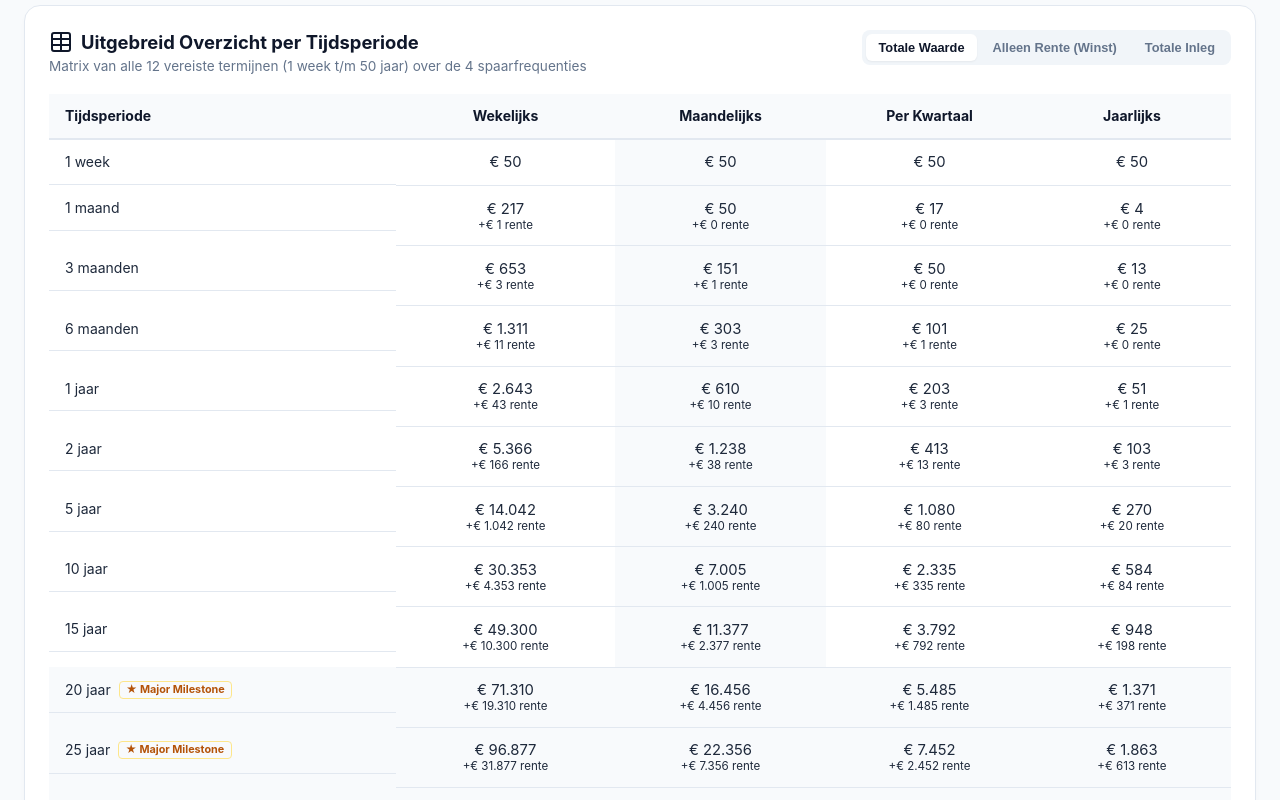
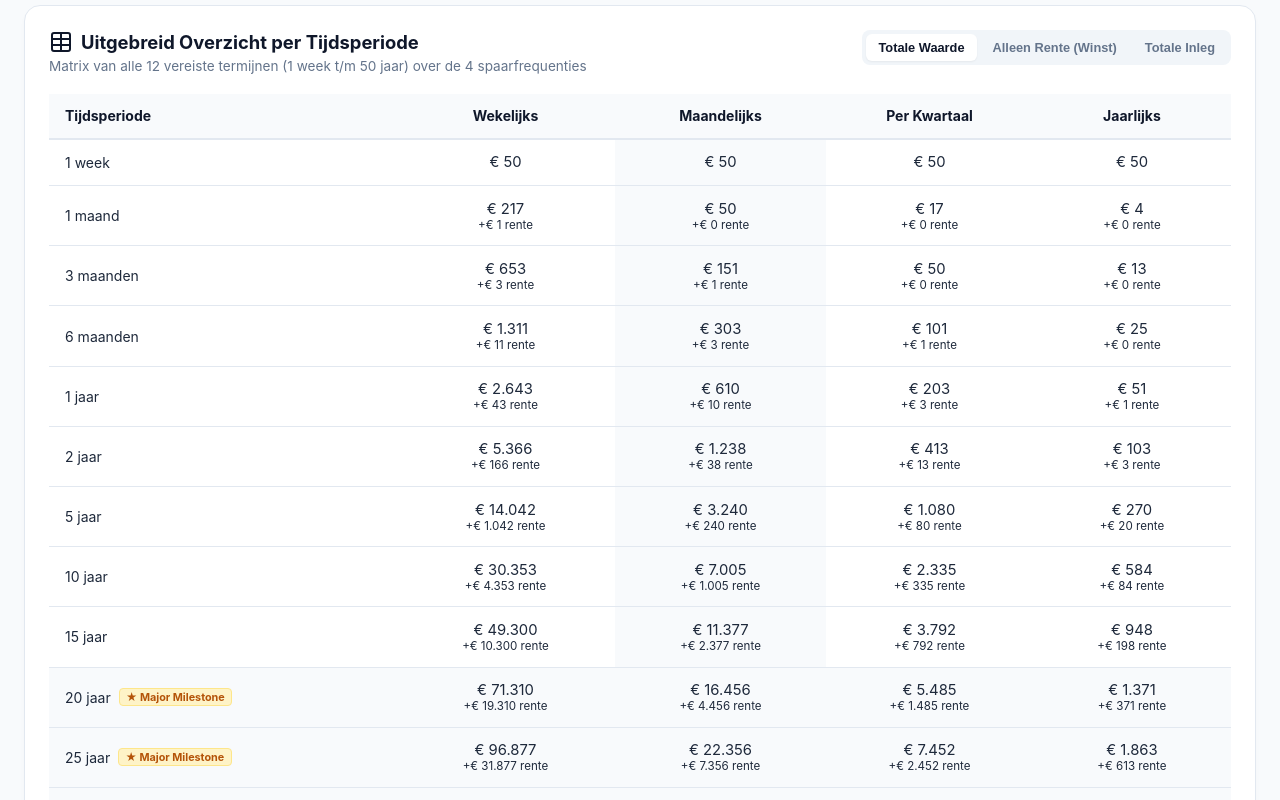
Before and after one commit to parvenuprompting/spaarprojecties, a React (Vite) app: page / in a window 1280 px wide. Shown: the part 1860-2660 px from the top of the page. Built offline with nearby package versions, Linux system fonts and the light colour scheme.

Commit message:
fix: align table borders and cell heights across columns

```diff
--- a/src/components/DetailedTable.tsx
+++ b/src/components/DetailedTable.tsx
@@ -89,10 +89,12 @@ export const DetailedTable: React.FC<DetailedTableProps> = ({
                   className={`table-row ${isHighlightYear ? 'row-highlight' : ''}`}
                 >
                   <td className="td-timeframe">
-                    <span className="font-semibold text-slate-800">{tf.label}</span>
-                    {isHighlightYear && (
-                      <span className="pill-star">★ Major Milestone</span>
-                    )}
+                    <div className="td-timeframe-content">
+                      <span className="font-semibold text-slate-800">{tf.label}</span>
+                      {isHighlightYear && (
+                        <span className="pill-star">★ Major Milestone</span>
+                      )}
+                    </div>
                   </td>
 
                   {FREQUENCIES.map((freq) => {
--- a/src/index.css
+++ b/src/index.css
@@ -815,10 +815,15 @@ body {
 .bank-table td {
   padding: 0.85rem 1rem;
   border-bottom: 1px solid var(--bank-border);
+  vertical-align: middle;
 }
 
 .td-timeframe {
-  display: flex;
+  vertical-align: middle;
+}
+
+.td-timeframe-content {
+  display: inline-flex;
   align-items: center;
   gap: 0.5rem;
 }
@@ -827,7 +832,7 @@ body {
   font-size: 0.675rem;
   font-weight: 700;
   color: #b45309;
-  background-color: #fffbeeb;
+  background-color: #fef3c7;
   border: 1px solid #fde68a;
   padding: 0.1rem 0.4rem;
   border-radius: 0.25rem;
```
